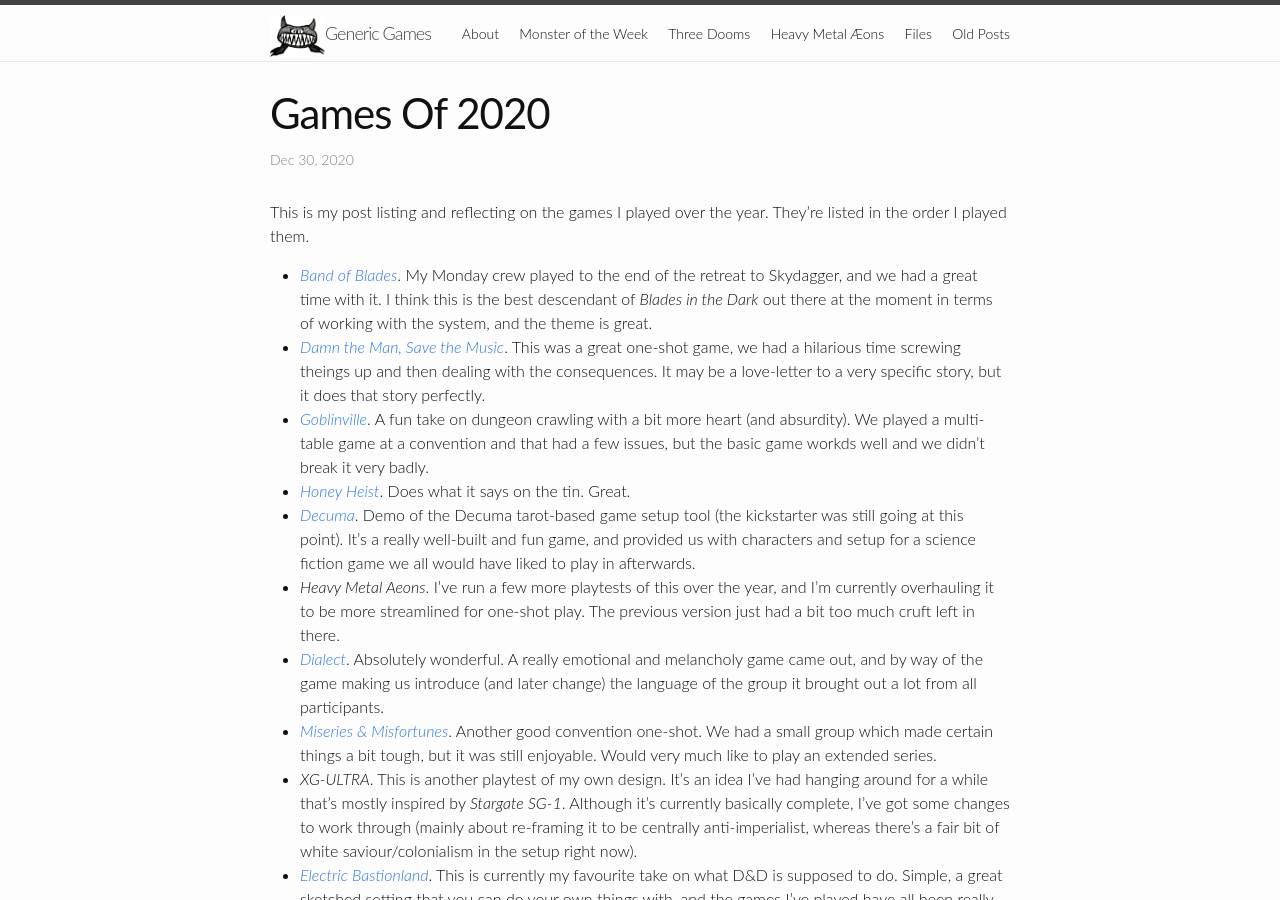
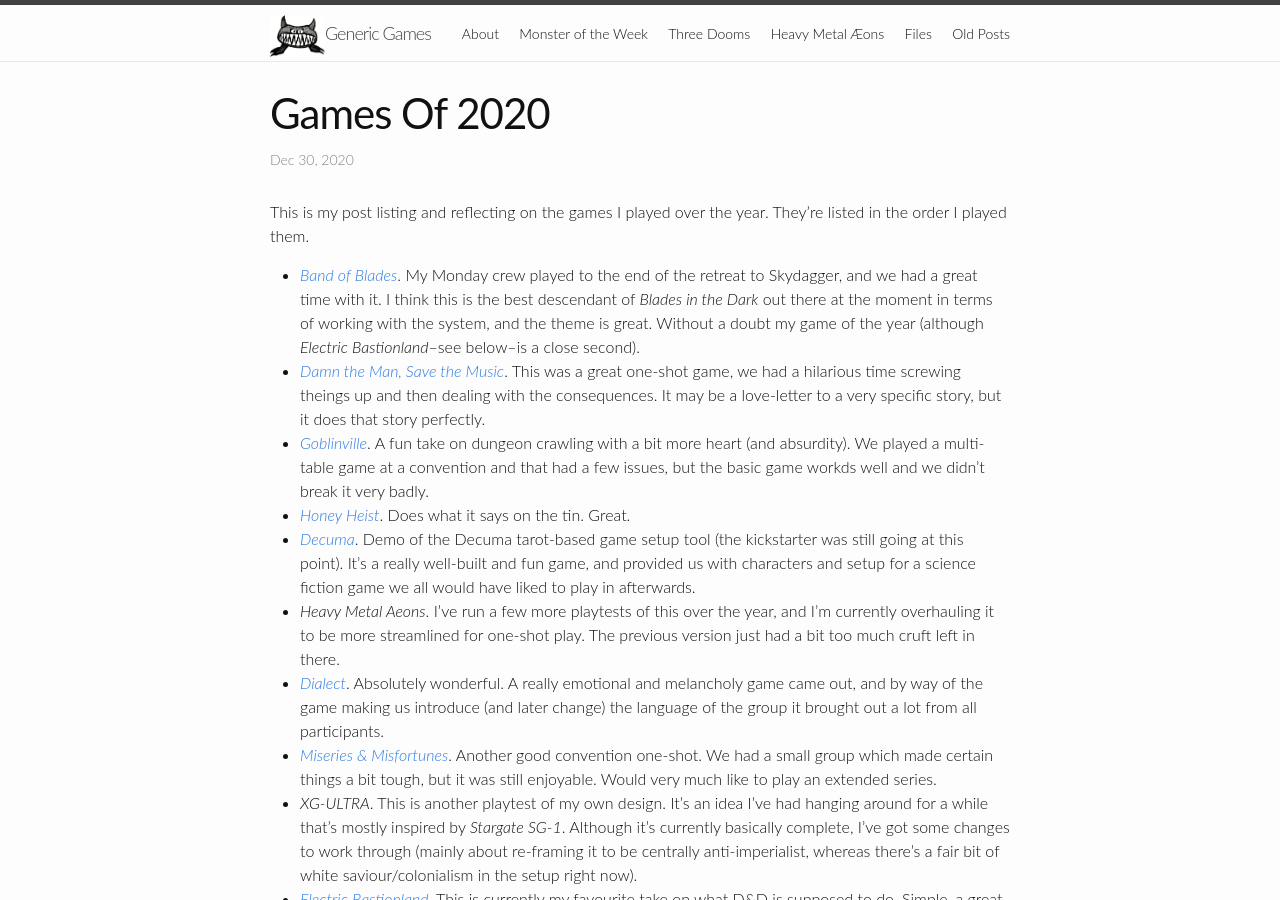
Before and after one commit to michael-sands/generic_games_site, a Jekyll site: the page built from _posts/2020-12-31-games-of-2020.md, in a window 1280 px wide and 900 px high. Built offline with Jekyll 4.4.1, drawn with Linux system fonts in a browser that asks for light colours.

Commit message:
a small update

```diff
--- a/_posts/2020-12-31-games-of-2020.md
+++ b/_posts/2020-12-31-games-of-2020.md
@@ -6,7 +6,7 @@
 ---
 This is my post listing and reflecting on the games I played over the year. They're listed in the order I played them.
 
-* [_Band of Blades_](https://www.evilhat.com/home/band-of-blades/). My Monday crew played to the end of the retreat to Skydagger, and we had a great time with it. I think this is the best descendant of _Blades in the Dark_ out there at the moment in terms of working with the system, and the theme is great.
+* [_Band of Blades_](https://www.evilhat.com/home/band-of-blades/). My Monday crew played to the end of the retreat to Skydagger, and we had a great time with it. I think this is the best descendant of _Blades in the Dark_ out there at the moment in terms of working with the system, and the theme is great. Without a doubt my game of the year (although _Electric Bastionland_–see below–is a close second).
 * [_Damn the Man, Save the Music_](https://turtlebun.com/collections/frontpage/products/damn-the-man-save-the-music). This was a great one-shot game, we had a hilarious time screwing theings up and then dealing with the consequences. It may be a love-letter to a very specific story, but it does that story perfectly.
 * [_Goblinville_](https://narrativedynamicspress.com/collections/frontpage/products/goblinville-rules-of-play). A fun take on dungeon crawling with a bit more heart (and absurdity). We played a multi-table game at a convention and that had a few issues, but the basic game workds well and we didn't break it very badly.
 * [_Honey Heist_](https://rowanrookanddecard.com/product/honey-heist/). Does what it says on the tin. Great.
```
